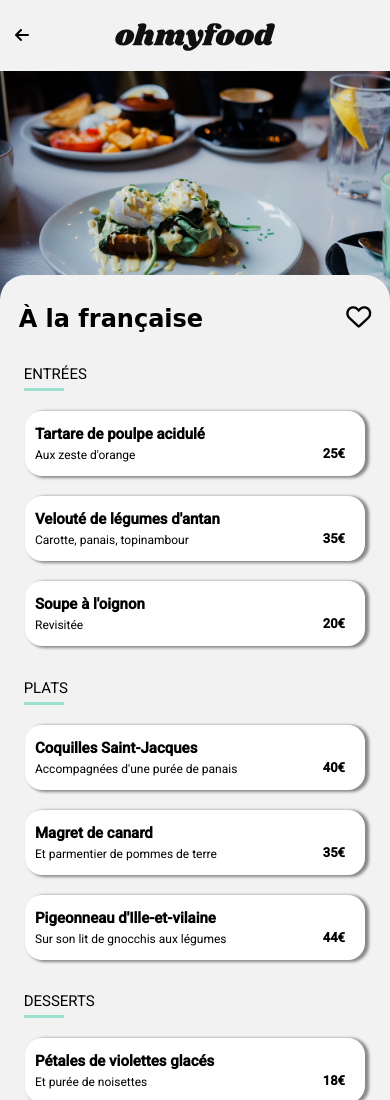
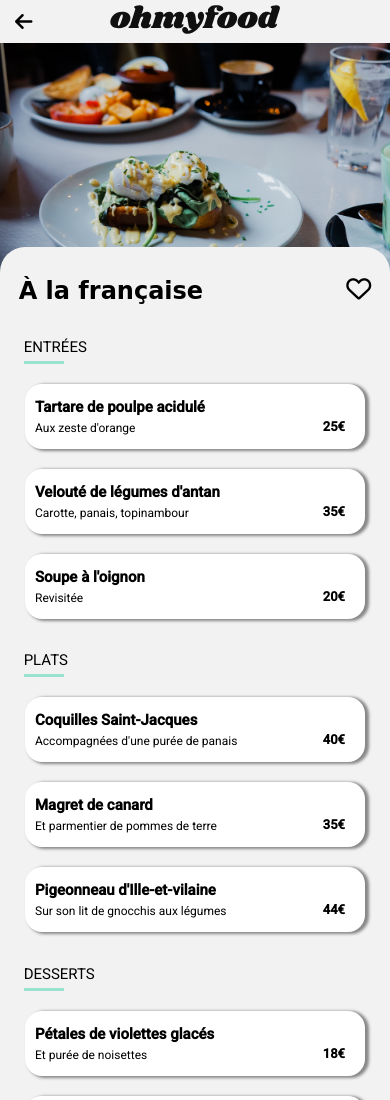
Before and after one commit to Doppler123/OPC_P3_Ohmyfood, a website: page pages/a-la-francaise.html in a window 390 px wide. Shown: the top 1100 px of the page. Drawn offline with Linux system fonts and the light colour scheme; a web font is replaced by a local one.

Commit message:
better header display using breakpoints and improve of code with  refactorization

```diff
--- a/styles/scss/layouts/footer.scss
+++ b/styles/scss/layouts/footer.scss
@@ -19,10 +19,8 @@
             color: white;
         }
         &__item{
-            display: flex;
-            flex-direction: column;
-            justify-content: flex-start;
-            align-items: flex-start;
+            @include flex-column();
+            @include totally-flex-started();
             list-style-type:none;
             padding-left: 0;
             cursor: pointer;
@@ -61,8 +59,7 @@
                     font-size: 25px;
                 }
                 &__item ul{
-                    display: flex;
-                    flex-direction: row;
+                    @include flex-row();
                 }
                 &__item li{
                 font-size: 15px;
@@ -81,12 +78,10 @@
                     width: calc(100% - 600px);
                 }
                 &__item{
-                    justify-content: center;
-                    align-items: center;
+                    @include totally-centered-flex();
                 }
                 &__item ul{
-                    display: flex;
-                    flex-direction: row;
+                    @include flex-row();
                 }
                 &__item li{
                 font-size: 15px;
--- a/styles/scss/main.scss
+++ b/styles/scss/main.scss
@@ -16,7 +16,6 @@ h2{
 }
 
 .header{
-
     &__logo{
     @include flex-row();
     @include totally-centered-flex();
@@ -27,7 +26,17 @@ h2{
     padding-bottom: 20px;
     margin-top: 20px
     }
-
+    &__logo img{
+        width: 170px;
+        height: auto;
+        @include large-screen{
+            width: 200px;
+            padding-top: 10px;
+        }
+        @include x-large-screen{
+            width: 260px;
+        }
+    }
 }
 
 .localisation{
@@ -42,6 +51,7 @@ h2{
 .localisation i{
     margin-right: 10px;
 }
+
 
 /* EXPLORATION SECTION */
 
@@ -79,12 +89,13 @@ h2{
 
 .steps{
     box-sizing: border-box;
-    padding: 15px 20px 25px 20px;
+    padding: 15px 20px 50px 20px;
     max-width: 1400px;
     margin : auto;
 
     &__title{
         overflow-wrap: break-word;
+        padding: 0 0 0 5px;
     }
 
     &__three-bars{
@@ -157,14 +168,17 @@ h2{
     background-color: #F2F2F2;
     margin-top: 30px;
     width: 100%;
-    padding: 0 0 40px 0;
+    padding: 20px 0 40px 0;
     margin: 0;
     box-sizing: border-box;
 
+    h2{
+        margin: 0;
+    }
+
     &__four-boxes{
         @include flex-column();
-        justify-content: center;
-        align-items: center;
+        @include totally-centered-flex();
         padding: 15px 0 20px 0;
     }
 
@@ -178,7 +192,7 @@ h2{
 
     &__title{
         box-sizing: border-box;
-        padding: 0 0 0 40px;
+        padding: 0 0 0 30px;
     }
 
     @include x-small-screen{
--- a/styles/scss/pages.scss
+++ b/styles/scss/pages.scss
@@ -21,23 +21,36 @@
         cursor: pointer;
         padding-bottom: 5px;
         margin-top: 5px;
-        width: 160px;
+        width: 170px;
         height: auto;
+        @include large-screen{
+            width: 200px;
+            padding-top: 10px;
         }
-
+        @include x-large-screen{
+            width: 260px;
+        }
+        }
 
     &__prev-icon{
         position: absolute;
         left: 15px;
+        font-size: 20px;
+        @include large-screen{
+            font-size: 25px;
+        }
+        @include x-large-screen{
+            font-size: 30px;
+        }
     }
 
     &__prev-icon a{
     color: black;
     }
 
-    &__logo{
+/*     &__logo{
         font-size: 60px;
-    }
+    } */
 
     &__logo a{
     color: black;
```
Also changed, not shown: styles/css/main.css, styles/css/pages.css, styles/css/prefixed/main.css, styles/css/prefixed/pages.css, styles/scss/utils/functions.scss (deleted), 2 other files.
